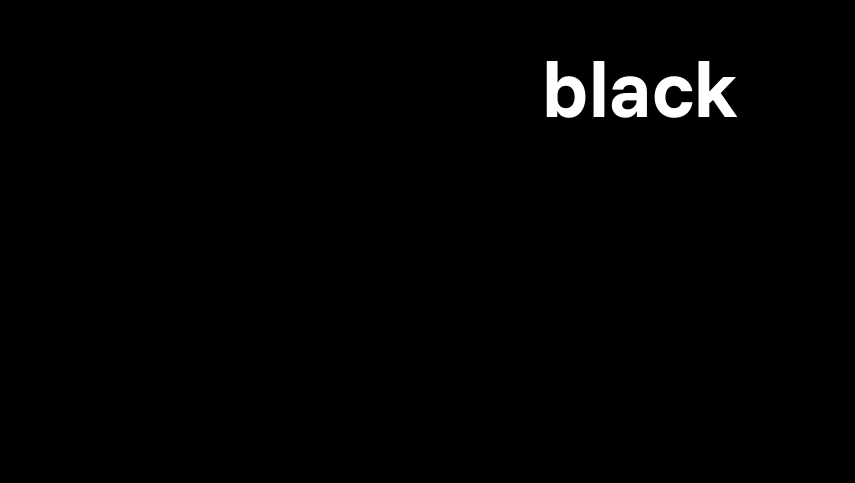
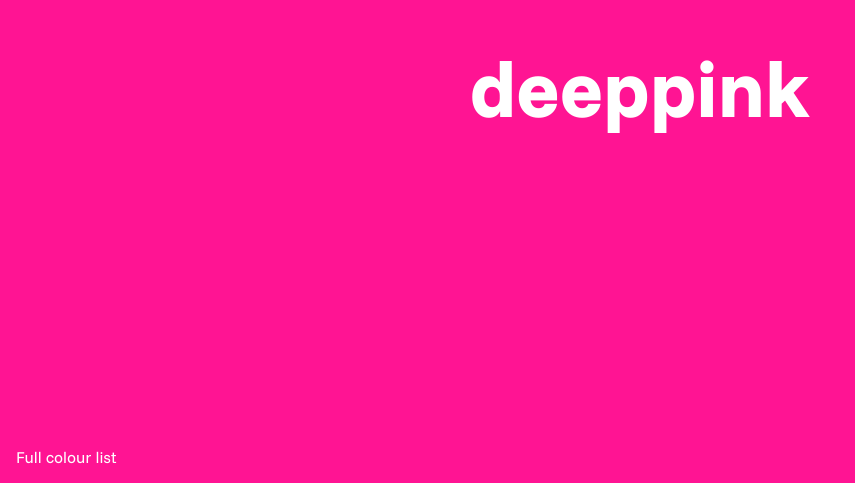
Before and after one commit to linfindel/mood-lighting, a plain HTML site: page index.html in a window 1280 px wide. Shown: the part 317-800 px from the top of the page, without its empty margins (0-855 px from the left). Drawn offline with Linux system fonts and the light colour scheme.

Commit message:
Add help link

```diff
--- a/index.html
+++ b/index.html
@@ -8,7 +8,9 @@
   <link rel="stylesheet" href="main.css">
 </head>
 <body>
-  <h1 autofocus spellcheck="false" translate="no" id="colour" contenteditable="true">black</h1>
+  <h1 autofocus spellcheck="false" translate="no" id="colour" contenteditable="true">deeppink</h1>
+
+  <a href="https://www.w3schools.com/cssref/css_colors.php" target="_blank">Full colour list</a>
 
   <script src="index.js"></script>
 </body>
--- a/main.css
+++ b/main.css
@@ -9,7 +9,7 @@
 }
 
 body {
-  background-color: black;
+  background-color: deeppink;
 
   margin: 0;
 
@@ -18,6 +18,7 @@ body {
 
 h1 {
   font-size: 5rem;
+  font-weight: 900;
 
   position: absolute;
   top: 50%;
@@ -26,3 +27,13 @@ h1 {
 
   outline: none;
 }
+
+a {
+  margin: 1rem;
+
+  position: absolute;
+  bottom: 0;
+  left: 0;
+
+  text-decoration: none;
+}
```
